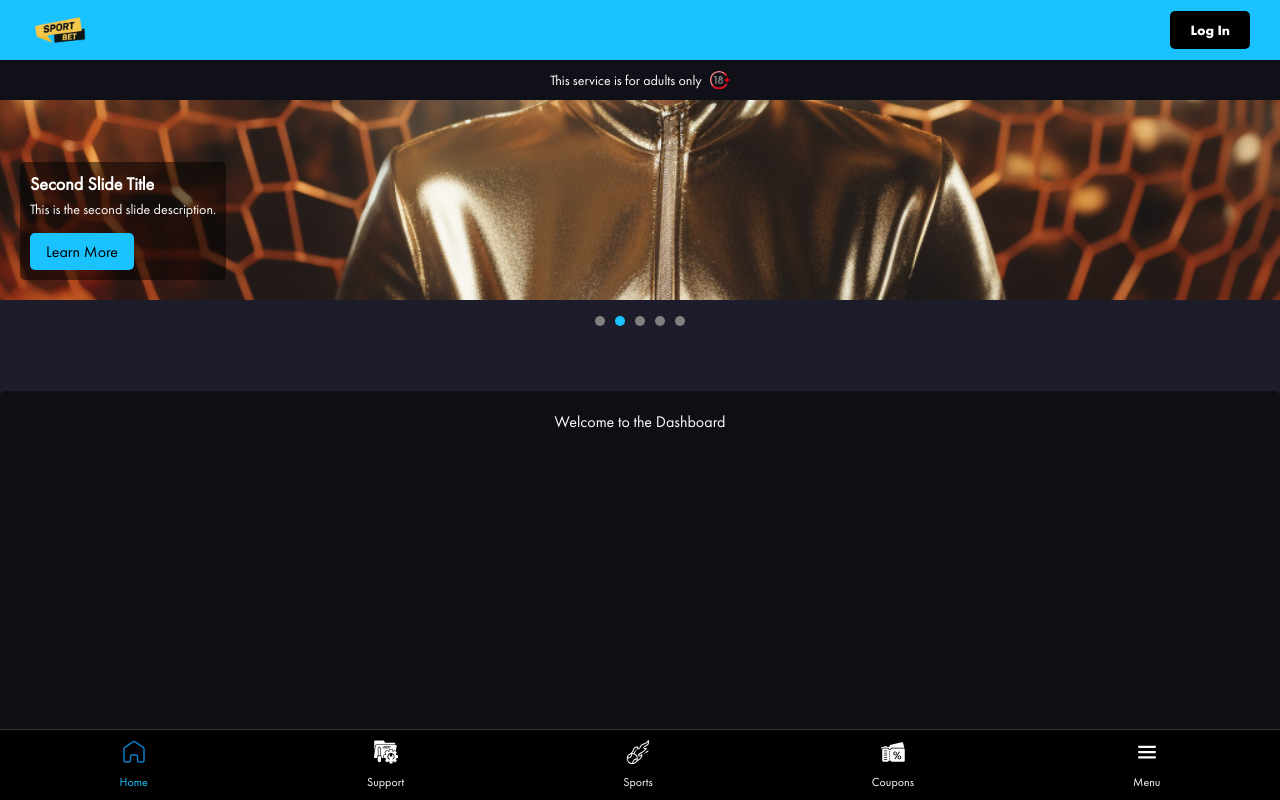
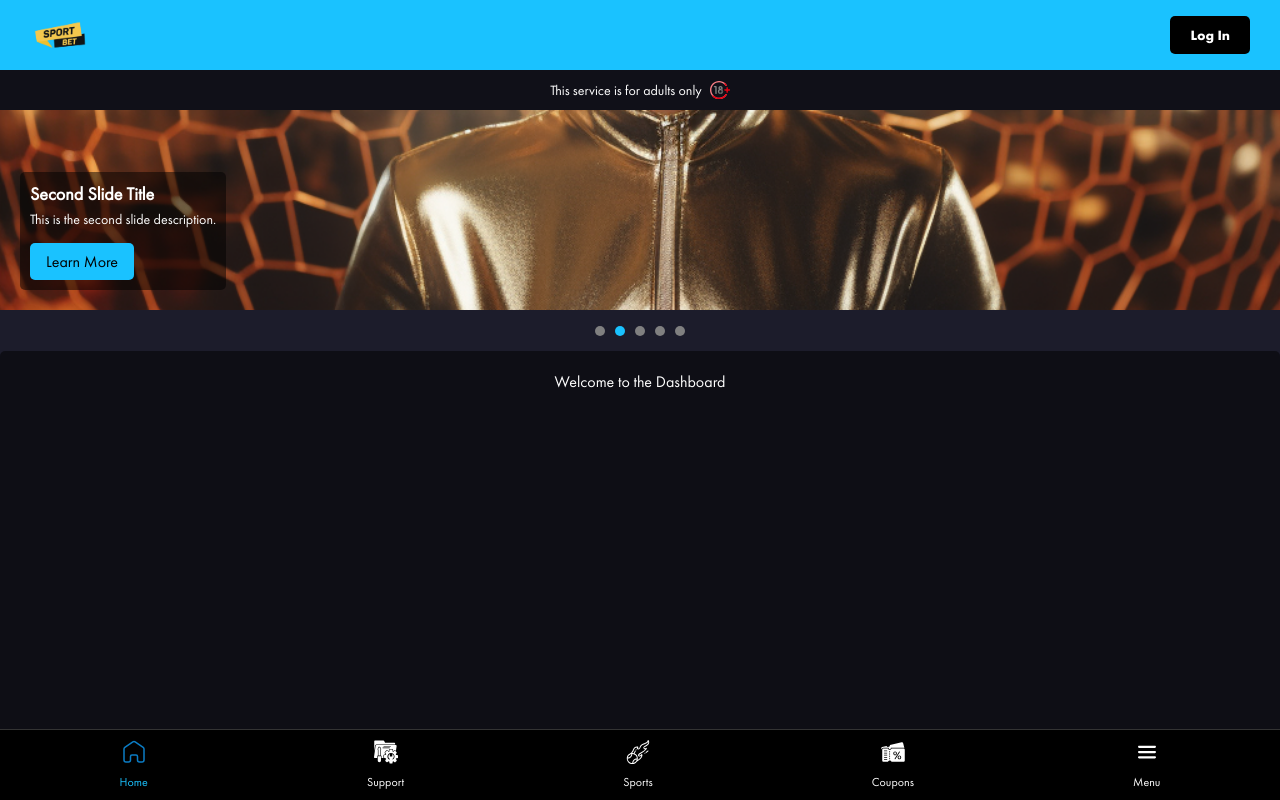
Before and after one commit to ZhyvotivskyiOleksii/my-app, a React (Vite) app: page /my-app/dashboard in a window 1280 px wide. Built offline with nearby package versions, Linux system fonts and the light colour scheme; no server answers; a web font is replaced by a local one.

Commit message:
Deploying the latest changes to GitHub Pages

```diff
--- a/src/components/Header/style.module.css
+++ b/src/components/Header/style.module.css
@@ -2,7 +2,7 @@
   display: flex;
   justify-content: space-between;
   align-items: center;
-  padding: 0 30px;
+  padding: 5px 30px;
   background-color: #1ac2ff;
   width: 100vw;
   box-sizing: border-box;
@@ -24,7 +24,7 @@
 
 .userInfo {
   display: flex;
-  flex-direction: column; /* Вертикальное направление */
+  flex-direction: column;
   align-items: center;
   cursor: pointer;
 }
--- a/src/pages/DashboardPage/style.module.css
+++ b/src/pages/DashboardPage/style.module.css
@@ -52,7 +52,7 @@
 
 .sliderContainer {
     margin: 0;
-    padding-bottom: 60px; /* Отступ для нижнего меню */
+    padding-bottom: 10px; /* Отступ для нижнего меню */
 }
 
 .content {
```
Also changed, not shown: 9 other files (tests, documents, lock files or other folders).
